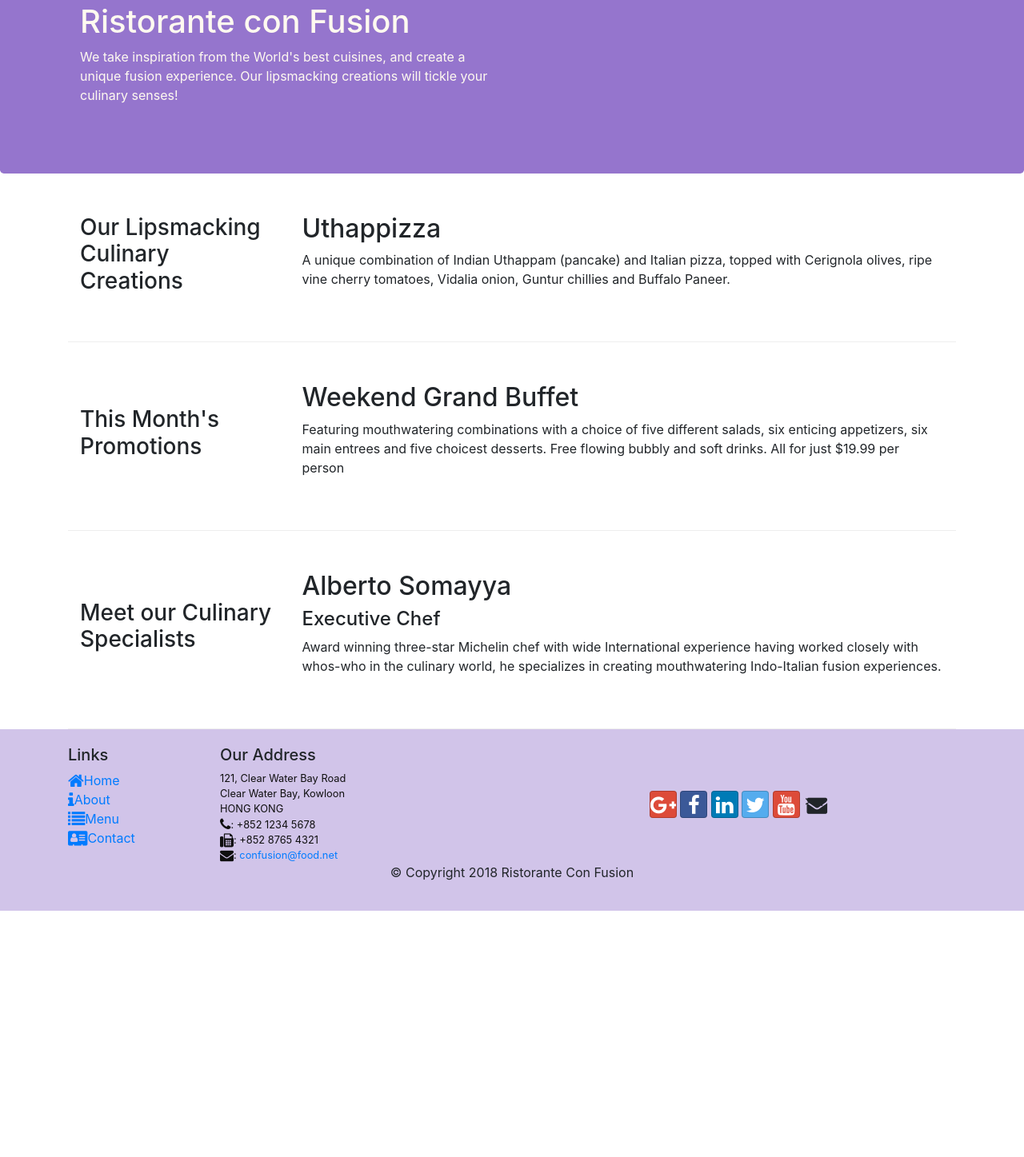
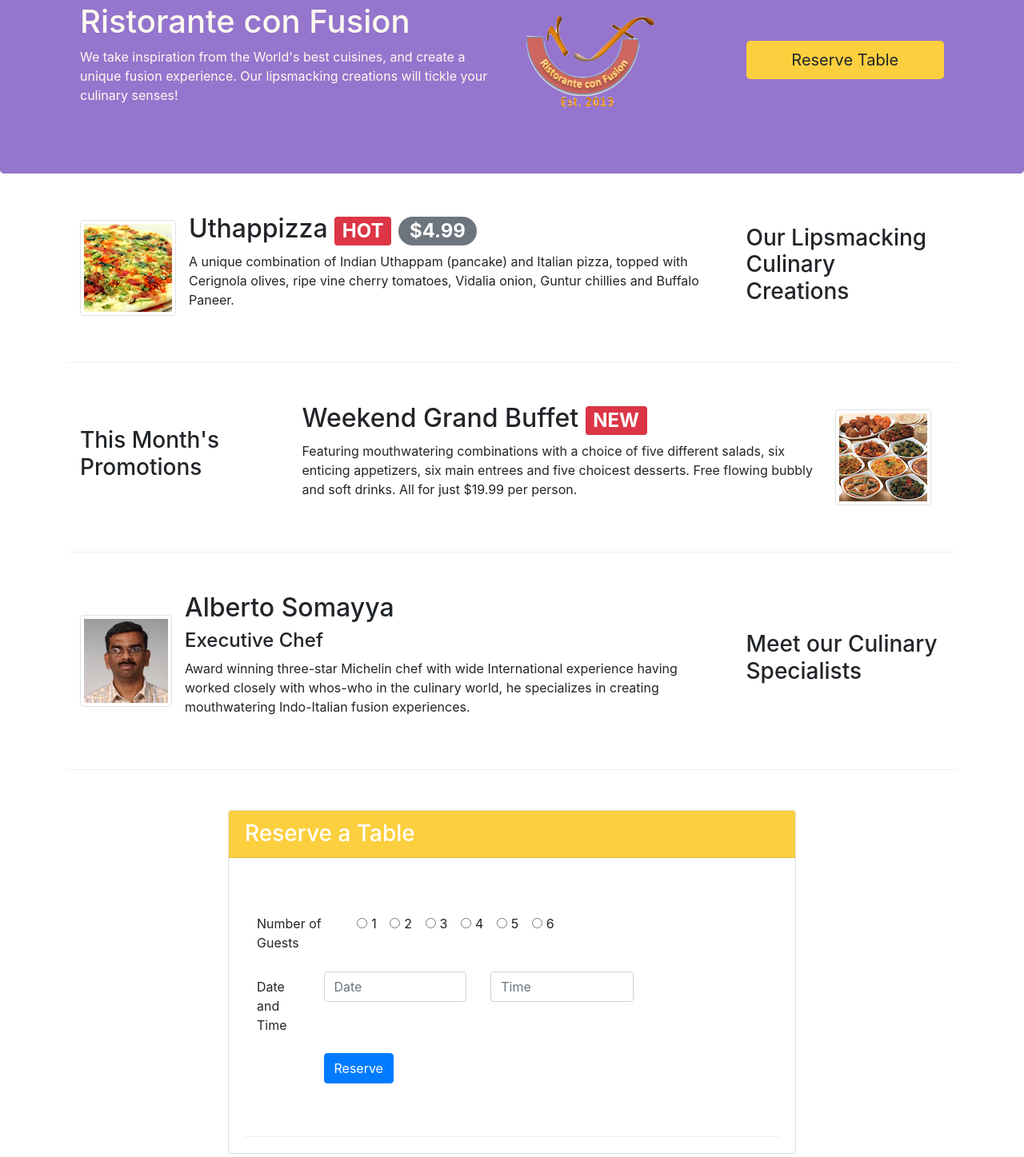
Before and after one commit to purirahul/Bootsrap-Practice, a website: page index.html in a window 1280 px wide. Shown: the part 117-1564 px from the top of the page at 80% size. Before the commit the page ends 1256 px from the top, so only its background shows below. Drawn offline with nearby package versions, Linux system fonts and the light colour scheme.

Commit message:
Added reserve table form, media, badges wee2"

```diff
--- a/index.html
+++ b/index.html
@@ -22,7 +22,7 @@
       <button class="navbar-toggler" type="button" data-toggle="collapse" data-target="#Navbar">
           <span class="navbar-toggler-icon"></span>
       </button>
-      <a class="navbar-brand mr-auto" href="#">Restorante Con Fusion</a>
+      <a class="navbar-brand mr-auto" href="#"><img src="img/logo.png" height="30" width="41"></a>
       <div class="collapse navbar-collapse" id="Navbar">
         <ul class="navbar-nav mr-auto">
             <li class="nav-item active"><a class="nav-link" href="#"><span class="fa fa-home fa-lg"></span>Home</a></li>
@@ -42,7 +42,12 @@
                     <h1>Ristorante con Fusion</h1>
                     <p>We take inspiration from the World's best cuisines, and create a unique fusion experience. Our lipsmacking creations will tickle your culinary senses!</p>
                 </div>
-                <div class="col col-sm">
+                <div class="col-12 col-sm align-self-center">
+                    <img src="img/logo.png" class="img-fluid">
+                </div>
+
+                <div class="col-12 col-sm align-self-center">
+                    <a role="button" class="btn btn-lg btn-block" style="background-color:#FCCF3E" href="#reservetable">Reserve Table</a>
                 </div>
             </div>
         </div>
@@ -50,12 +55,22 @@
 
     <div class="container">
         <div class="row row-content align-items-center">
-            <div class="col-12 col-sm-4 col-md-3">
+            <div class="col-12 col-sm-4 col-md-3 order-sm-last">
                 <h3>Our Lipsmacking Culinary Creations</h3>
             </div>
-            <div class="col col-sm col-md">
-                <h2>Uthappizza</h2>
-                <p>A unique combination of Indian Uthappam (pancake) and Italian pizza, topped with Cerignola olives, ripe vine cherry tomatoes, Vidalia onion, Guntur chillies and Buffalo Paneer.</p>
+            <div class="col col-sm col-md order-sm-first">
+              <div class="media">
+                  <img class="d-flex mr-3 img-thumbnail align-self-center"
+                          src="img/uthappizza.png" alt="Uthappizza">
+                  <div class="media-body">
+                      <h2 class="mt-0">Uthappizza <span class="badge badge-danger">HOT</span> <span class="badge badge-pill badge-secondary">$4.99</span></h2>
+                      <p class="d-none d-sm-block">A unique combination of Indian Uthappam (pancake) and
+                          Italian pizza, topped with Cerignola olives, ripe vine
+                          cherry tomatoes, Vidalia onion, Guntur chillies and
+                          Buffalo Paneer.</p>
+                  </div>
+              </div>
+
             </div>
         </div>
 
@@ -65,21 +80,105 @@
                 <h3>This Month's Promotions</h3>
             </div>
             <div class="col col-sm col-md">
-                <h2>Weekend Grand Buffet</h2>
-                <p>Featuring mouthwatering combinations with a choice of five different salads, six enticing appetizers, six main entrees and five choicest desserts. Free flowing bubbly and soft drinks. All for just $19.99 per person </p>
+            <div class="media">
+                <div class="media-body">
+                    <h2 class="mt-0">Weekend Grand Buffet <span class="badge badge-danger">NEW</span></h2>
+                    <p class="d-none d-sm-block">Featuring mouthwatering combinations with a choice of five different salads, six enticing appetizers, six main entrees and five choicest desserts. Free flowing bubbly and soft drinks. All for just $19.99 per person.</p>
+                </div>
+                <img class="d-flex mr-3 img-thumbnail align-self-center"
+                        src="img/buffet.png" alt="Buffet">
+            </div>
+        </div>
+      </div>
+
+        <div class="row row-content align-items-center">
+            <div class="col-12 col-sm-4 col-md-3 order-sm-last">
+                <h3>Meet our Culinary Specialists</h3>
+            </div>
+            <div class="col col-sm col-md order-sm-first">
+            <div class="media">
+                    <img class="d-flex mr-3 img-thumbnail align-self-center"
+                            src="img/alberto.png" alt="Alberto Somayya">
+                    <div class="media-body">
+                        <h2 class="mt-0">Alberto Somayya</h2>
+                        <h4>Executive Chef</h4>
+                        <p class="d-none d-sm-block">Award winning three-star Michelin chef with wide
+                            International experience having worked closely with
+                            whos-who in the culinary world, he specializes in
+                            creating mouthwatering Indo-Italian fusion experiences.
+                            </p>
+                    </div>
+                </div>
             </div>
         </div>
 
-        <div class="row row-content align-items-center">
-            <div class="col-12 col-sm-4 col-md-3">
-                <h3>Meet our Culinary Specialists</h3>
+        <div class="row row-content" id="reservetable">
+          <div class="col-12 col-sm-8 offset-md-2">
+              <div class="card" >
+                  <h3 class="card-header text-white" style="background-color: #FCCF3E">Reserve a Table</h3>
+                  <div class="card-body">
+                      <div class="row row-content">
+                          <div class="col-12 col-md-9">
+                              <form>
+                                  <div class="form-group row">
+                                    <label for="firstname" class="col-md-3 col-form-lable">Number of Guests</label>
+                                    <div class="col-md">
+                                      <div class="form-check form-check-inline">
+                                          <input class="form-check-input" type="radio" name="inlineRadioOptions" id="inlineRadio1" value="option1">
+                                            <label class="form-check-label" for="inlineRadio1">1</label>
+                                      </div>
+
+                                      <div class="form-check form-check-inline">
+                                        <input class="form-check-input" type="radio" name="inlineRadioOptions" id="inlineRadio2" value="option2">
+                                        <label class="form-check-label" for="inlineRadio2">2</label>
+                                      </div>
+
+                                      <div class="form-check form-check-inline">
+                                        <input class="form-check-input" type="radio" name="inlineRadioOptions" id="inlineRadio3" value="option3" >
+                                        <label class="form-check-label" for="inlineRadio3">3</label>
+                                      </div>
+
+                                      <div class="form-check form-check-inline">
+                                          <input class="form-check-input" type="radio" name="inlineRadioOptions" id="inlineRadio1" value="option1">
+                                            <label class="form-check-label" for="inlineRadio1">4</label>
+                                      </div>
+
+                                      <div class="form-check form-check-inline">
+                                        <input class="form-check-input" type="radio" name="inlineRadioOptions" id="inlineRadio2" value="option2">
+                                        <label class="form-check-label" for="inlineRadio2">5</label>
+                                      </div>
+
+                                      <div class="form-check form-check-inline">
+                                        <input class="form-check-input" type="radio" name="inlineRadioOptions" id="inlineRadio3" value="option3" >
+                                        <label class="form-check-label" for="inlineRadio3">6</label>
+                                      </div>
+
+                                    </div>
+                                  </div>
+
+                                  <div class="form-group row">
+                                    <label for="telnum" class="col-12 col-md-2 col-form-label">Date and Time</label>
+                                    <div class="col-6 col-md-5">
+                                        <input type="text" class="form-control" id="date" name="date" placeholder="Date" onfocus="(this.type='date')">
+                                    </div>
+                                    <div class="col-6 col-md-5">
+                                        <input type="text" class="form-control" id="time" name="time" placeholder="Time " onfocus="(this.type='time')">
+                                    </div>
+                                  </div>
+
+                                  <div class="form-group row">
+                                      <div class="offset-md-2 col-md-10">
+                                          <button type="submit" class="btn btn-primary">Reserve</button>
+                                      </div>
+                                  </div>
+                              </form>
+
+                          </div>
+                      </div>
+                  </div>
+              </div>
             </div>
-            <div class="col col-sm col-md">
-                <h2>Alberto Somayya</h2>
-                <h4>Executive Chef</h4>
-                <p>Award winning three-star Michelin chef with wide International experience having worked closely with whos-who in the culinary world, he specializes in creating mouthwatering Indo-Italian fusion experiences. </p>
-            </div>
-        </div>
+          </div>
     </div>
 
     <footer class="footer">
```
Also changed, not shown: img/alberto.png (added), img/buffet.png (added), img/logo.png (added), img/uthappizza.png (added), 1 other file.
